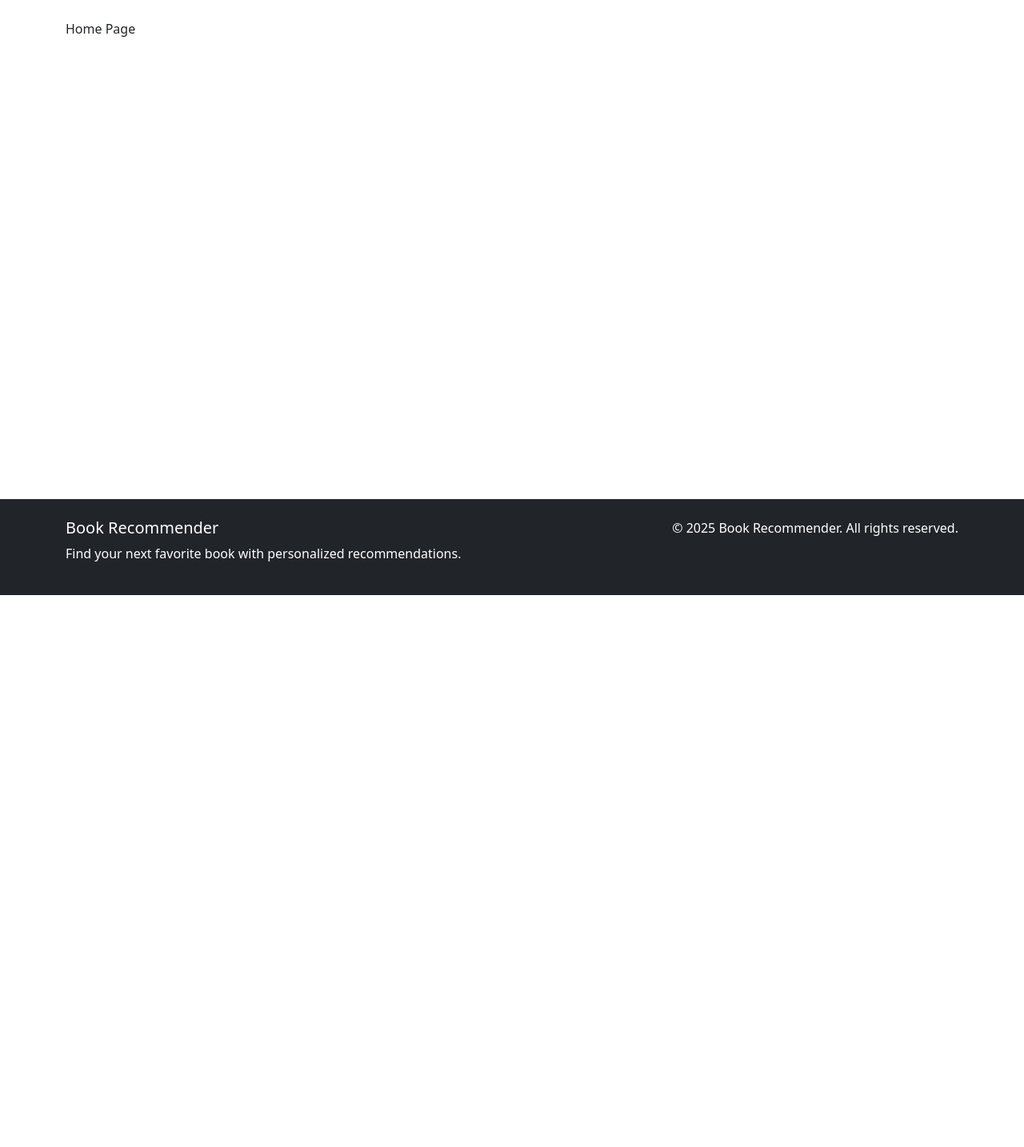
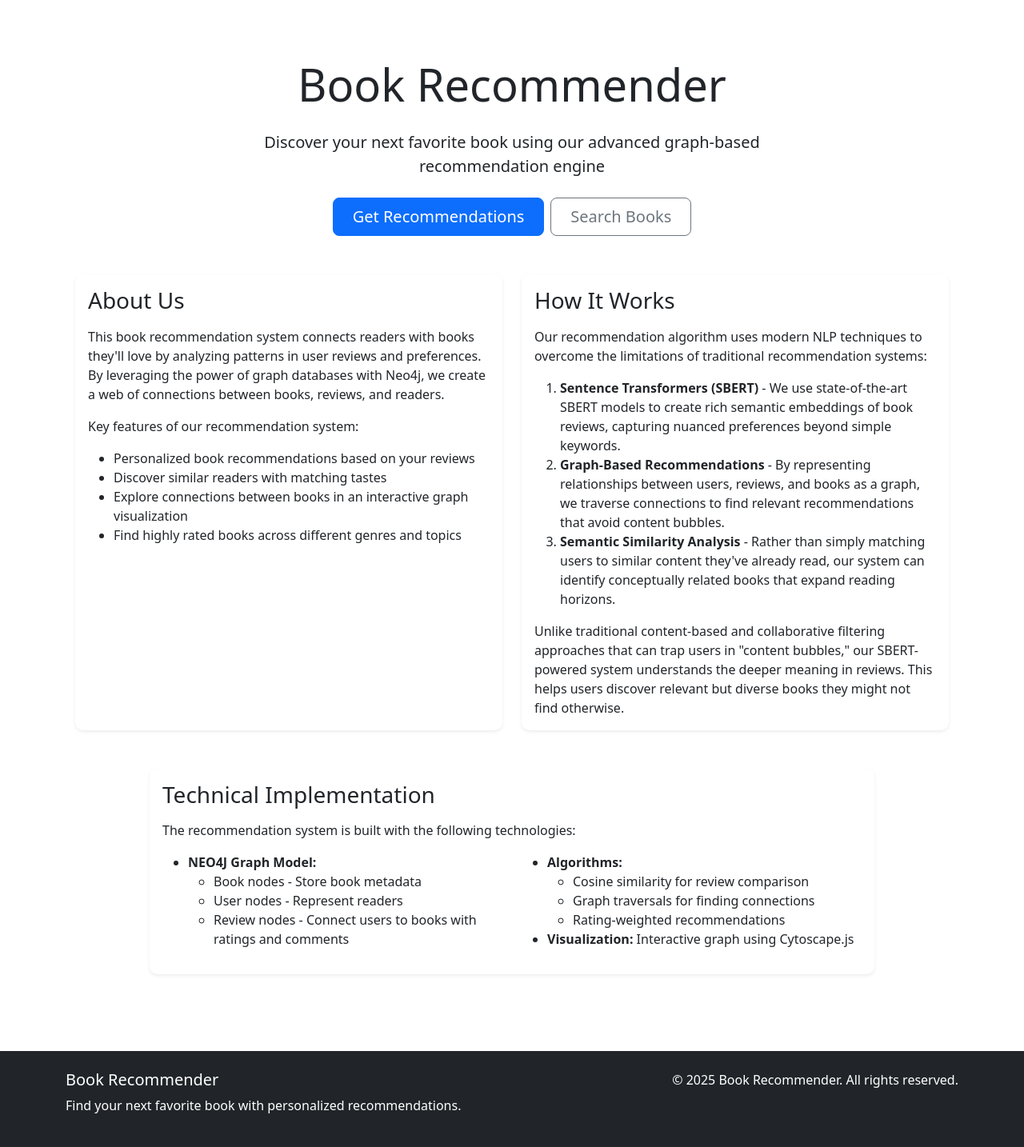
Before and after one commit to J4ninja/book-recommender, a Django app: page / in a window 1280 px wide. Shown: the part 56-1490 px from the top of the page at 80% size. Before the commit the page ends 800 px from the top, so only its background shows below. Run offline with Django 5.2, Linux system fonts and the light colour scheme.

Commit message:
reduce image size and add home page

```diff
--- a/book_recommender_app/templates/index.html
+++ b/book_recommender_app/templates/index.html
@@ -1,7 +1,113 @@
 {% extends "base.html" %}
 
-{% block title %}Home{% endblock %}
+{% block title %}Book Recommender - Home{% endblock %}
 
 {% block content %}
-Home Page
+<div class="container py-5">
+    <div class="row mb-5">
+        <div class="col-lg-8 mx-auto text-center">
+            <h1 class="display-4 mb-4">Book Recommender</h1>
+            <p class="lead">Discover your next favorite book using our advanced graph-based recommendation engine</p>
+            <div class="d-flex justify-content-center mt-4">
+                <a href="{% url 'recommendations' %}" class="btn btn-primary btn-lg px-4 me-md-2">Get Recommendations</a>
+                <a href="{% url 'search' %}" class="btn btn-outline-secondary btn-lg px-4">Search Books</a>
+            </div>
+        </div>
+    </div>
+
+    <div class="row mb-5">
+        <div class="col-md-6">
+            <div class="card shadow-sm h-100">
+                <div class="card-body">
+                    <h2 class="card-title h3 mb-3">About Us</h2>
+                    <p class="card-text">This book recommendation system connects readers with books they'll love by analyzing patterns in user reviews and preferences. By leveraging the power of graph databases with Neo4j, we create a web of connections between books, reviews, and readers.</p>
+                    <p class="card-text">Key features of our recommendation system:</p>
+                    <ul>
+                        <li>Personalized book recommendations based on your reviews</li>
+                        <li>Discover similar readers with matching tastes</li>
+                        <li>Explore connections between books in an interactive graph visualization</li>
+                        <li>Find highly rated books across different genres and topics</li>
+                    </ul>
+                </div>
+            </div>
+        </div>
+        <div class="col-md-6 mt-4 mt-md-0">
+            <div class="card shadow-sm h-100">
+                <div class="card-body">
+                    <h2 class="card-title h3 mb-3">How It Works</h2>
+                    <p class="card-text">Our recommendation algorithm uses modern NLP techniques to overcome the limitations of traditional recommendation systems:</p>
+                    <ol>
+                        <li><strong>Sentence Transformers (SBERT)</strong> - We use state-of-the-art SBERT models to create rich semantic embeddings of book reviews, capturing nuanced preferences beyond simple keywords.</li>
+                        <li><strong>Graph-Based Recommendations</strong> - By representing relationships between users, reviews, and books as a graph, we traverse connections to find relevant recommendations that avoid content bubbles.</li>
+                        <li><strong>Semantic Similarity Analysis</strong> - Rather than simply matching users to similar content they've already read, our system can identify conceptually related books that expand reading horizons.</li>
+                    </ol>
+                    <p class="card-text">Unlike traditional content-based and collaborative filtering approaches that can trap users in "content bubbles," our SBERT-powered system understands the deeper meaning in reviews. This helps users discover relevant but diverse books they might not find otherwise.</p>
+                </div>
+            </div>
+        </div>
+    </div>
+
+    <div class="row">
+        <div class="col-lg-10 mx-auto">
+            <div class="card shadow-sm">
+                <div class="card-body">
+                    <h2 class="card-title h3 mb-3">Technical Implementation</h2>
+                    <p>The recommendation system is built with the following technologies:</p>
+                    <div class="row">
+                        <div class="col-md-6">
+                            <ul>
+                                <li><strong>NEO4J Graph Model:</strong>
+                                    <ul>
+                                        <li>Book nodes - Store book metadata</li>
+                                        <li>User nodes - Represent readers</li>
+                                        <li>Review nodes - Connect users to books with ratings and comments</li>
+                                    </ul>
+                                </li>
+                            </ul>
+                        </div>
+                        <div class="col-md-6">
+                            <ul>
+                                <li><strong>Algorithms:</strong>
+                                    <ul>
+                                        <li>Cosine similarity for review comparison</li>
+                                        <li>Graph traversals for finding connections</li>
+                                        <li>Rating-weighted recommendations</li>
+                                    </ul>
+                                </li>
+                                <li><strong>Visualization:</strong> Interactive graph using Cytoscape.js</li>
+                            </ul>
+                        </div>
+                    </div>
+                </div>
+            </div>
+        </div>
+    </div>
+</div>
 {% endblock %}
+
+{% block extra_css %}
+<style>
+    .card {
+        border-radius: 10px;
+        transition: transform 0.3s;
+        border: none;
+    }
+
+    .card:hover {
+        transform: translateY(-5px);
+    }
+
+    .shadow-sm {
+        box-shadow: 0 .125rem .25rem rgba(0,0,0,.075)!important;
+    }
+
+    h1, h2, h3 {
+        font-weight: 600;
+    }
+
+    .lead {
+        font-size: 1.25rem;
+        font-weight: 300;
+    }
+</style>
+{% endblock %}
```
Also changed, not shown: requirements.txt (+0 -46 lines), 1 other file.
